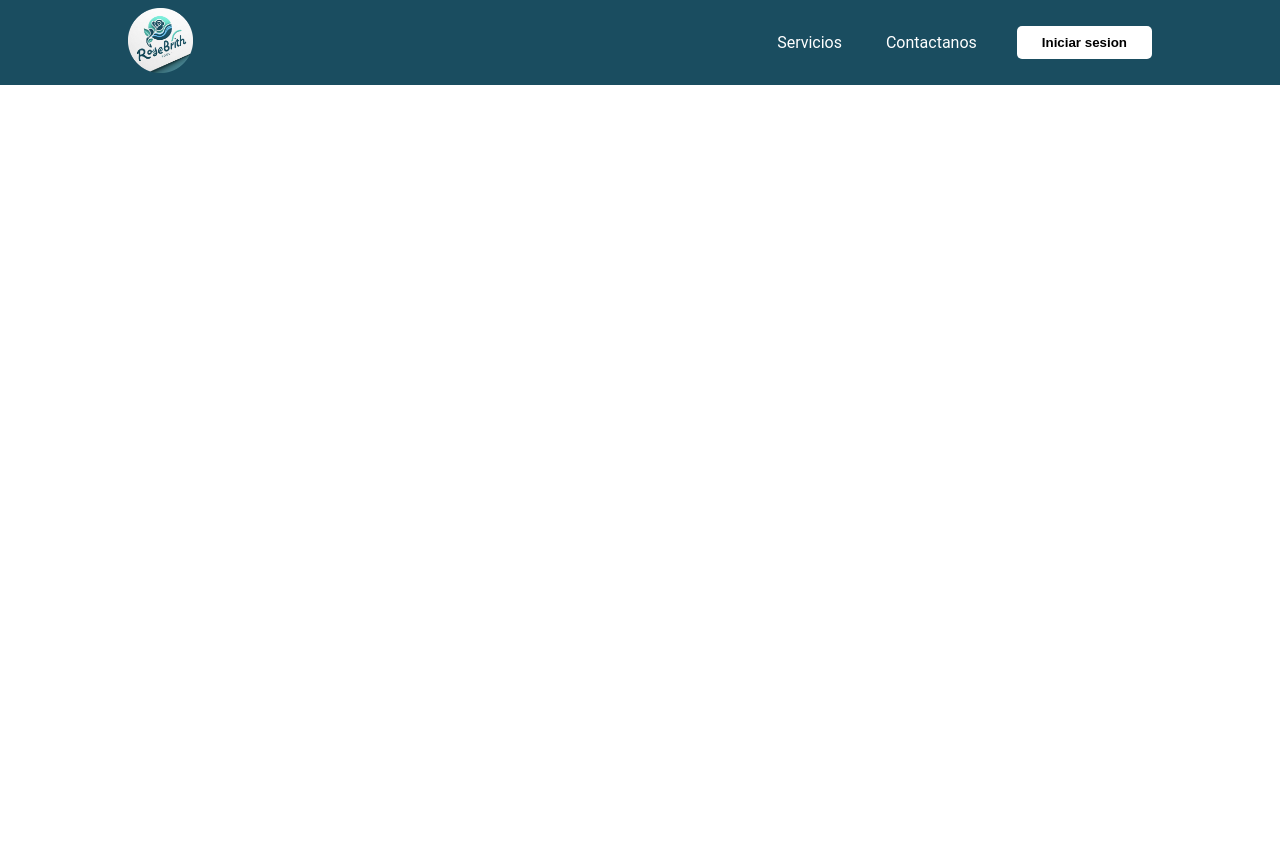
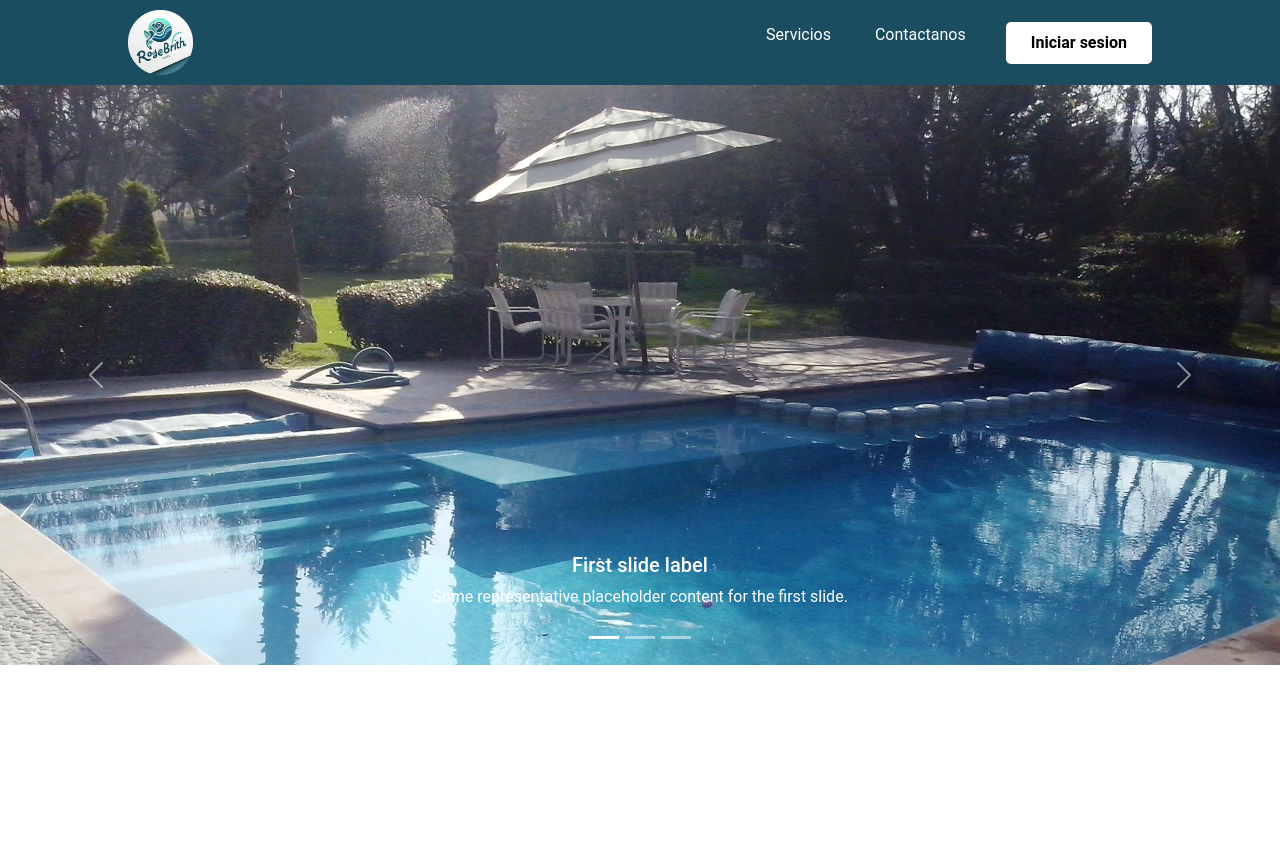
Before and after one commit to SteinRZ/Project_RosebrithSoftware, a PHP site: page /html/services.html in a window 1280 px wide. Shown: the top 846 px of the page. Run offline with PHP 8.4, Linux system fonts and the light colour scheme.

Commit message:
osvaldo 50

```diff
--- a/html/services.html
+++ b/html/services.html
@@ -4,11 +4,13 @@
     <meta charset="UTF-8">
     <meta name="viewport" content="width=device-width, initial-scale=1.0">
     <title>Rosebrith | Servicios</title>
+    <link href="https://cdn.jsdelivr.net/npm/bootstrap@5.3.0/dist/css/bootstrap.min.css" rel="stylesheet">
     <link rel="icon" href="../image/main_icon.png">
     <link rel="stylesheet" href="../css/navbar.css">
     <link rel="stylesheet" href="../css/style_service.css">
 </head>
 <body>
+    <script src="https://cdn.jsdelivr.net/npm/bootstrap@5.3.0/dist/js/bootstrap.bundle.min.js"></script>
     <header class="navbar">
         <div class="icon">
             <a href="main.html"><img src="../image/main_icon.png" alt="Rosebrith" title="Inicio"></a>
@@ -21,5 +23,43 @@
         </nav>
         <a class="button" href="login.html"><button>Iniciar sesion</button></a>
     </header>
+    <div id="carouselExampleCaptions" class="carousel slide">
+        <div class="carousel-indicators">
+          <button type="button" data-bs-target="#carouselExampleCaptions" data-bs-slide-to="0" class="active" aria-current="true" aria-label="Slide 1"></button>
+          <button type="button" data-bs-target="#carouselExampleCaptions" data-bs-slide-to="1" aria-label="Slide 2"></button>
+          <button type="button" data-bs-target="#carouselExampleCaptions" data-bs-slide-to="2" aria-label="Slide 3"></button>
+        </div>
+        <div class="carousel-inner">
+          <div class="carousel-item active" style="height: 580px;">
+            <img src="../image/img_pool_1.jpg" class="d-block w-100" alt="...">
+            <div class="carousel-caption d-none d-md-block">
+              <h5>First slide label</h5>
+              <p>Some representative placeholder content for the first slide.</p>
+            </div>
+          </div>
+          <div class="carousel-item" style="height: 580px;">
+            <img src="../image/img_pool_1.jpg" class="d-block w-100" alt="...">
+            <div class="carousel-caption d-none d-md-block">
+              <h5>Second slide label</h5>
+              <p>Some representative placeholder content for the second slide.</p>
+            </div>
+          </div>
+          <div class="carousel-item" style="height: 580px;">
+            <img src="../image/img_pool_1.jpg" class="d-block w-100" alt="...">
+            <div class="carousel-caption d-none d-md-block">
+              <h5>Third slide label</h5>
+              <p>Some representative placeholder content for the third slide.</p>
+            </div>
+          </div>
+        </div>
+        <button class="carousel-control-prev" type="button" data-bs-target="#carouselExampleCaptions" data-bs-slide="prev">
+          <span class="carousel-control-prev-icon" aria-hidden="true"></span>
+          <span class="visually-hidden">Previous</span>
+        </button>
+        <button class="carousel-control-next" type="button" data-bs-target="#carouselExampleCaptions" data-bs-slide="next">
+          <span class="carousel-control-next-icon" aria-hidden="true"></span>
+          <span class="visually-hidden">Next</span>
+        </button>
+      </div>
 </body>
 </html>
```
Also changed, not shown: css/style_service.css (line endings or trailing spaces).
